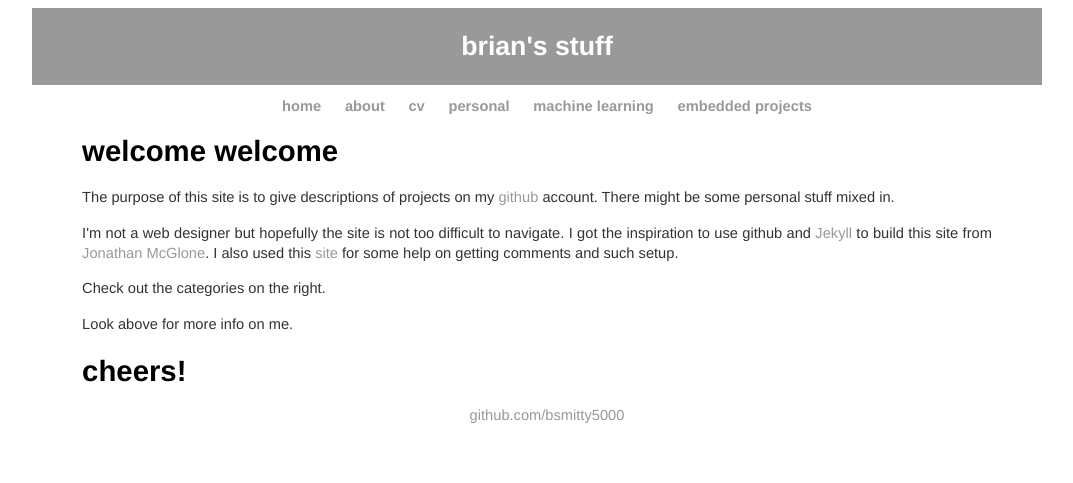
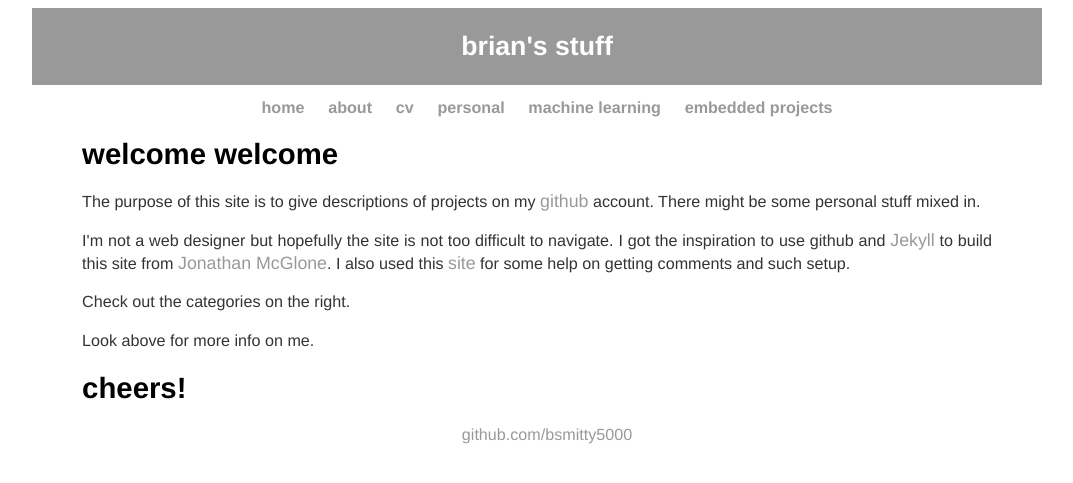
Before and after one commit to bsmitty5000/bsmitty5000.github.io, a Jekyll site: the page built from index.html, in a window 1280 px wide. Shown: the top 483 px of the page, without its empty margins (103-1176 px from the left). Built offline with Jekyll 4.4.1, drawn with Linux system fonts in a browser that asks for light colours.

Commit message:
Update main.css

```diff
--- a/css/main.css
+++ b/css/main.css
@@ -25,6 +25,7 @@ header {
 a {
     text-decoration: none;
     color: #999;
+  font-size: 110%;
 }
 h2 {
     font-size: 1.5em;
@@ -32,6 +33,7 @@ h2 {
 p {
     line-height: 1.4em;
     color: #333;
+  font-size: 110%;
 }
 a:hover {
     text-decoration: underline;
```
